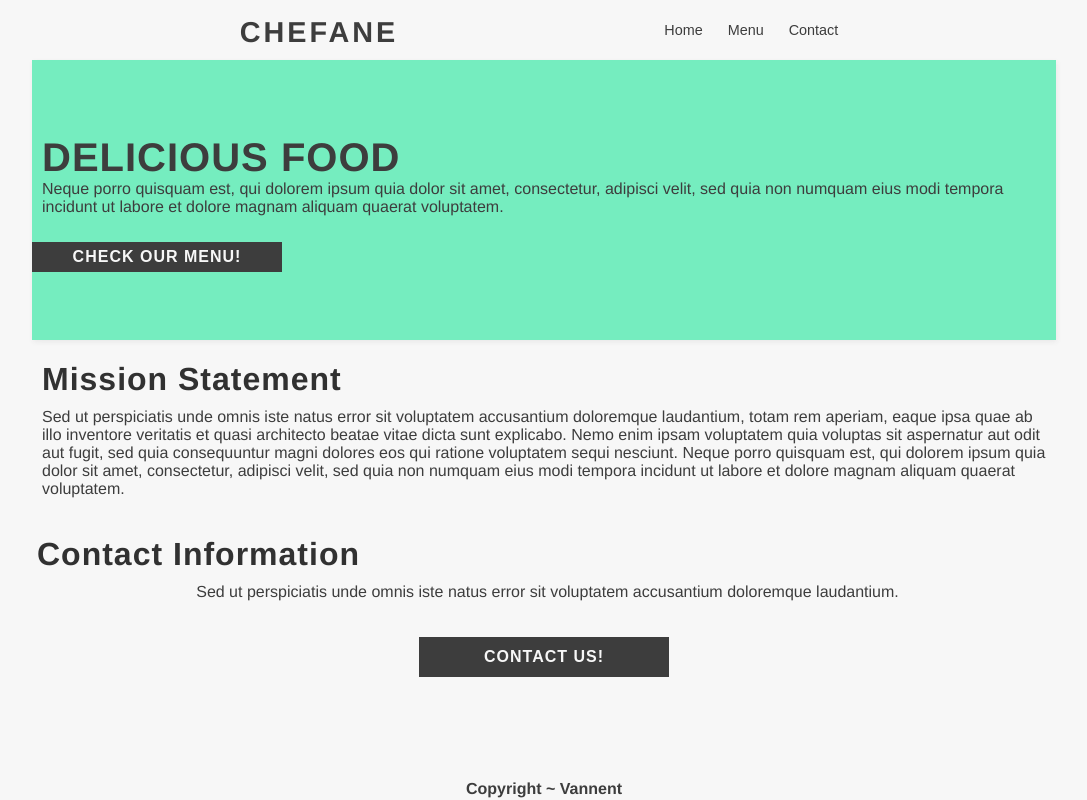
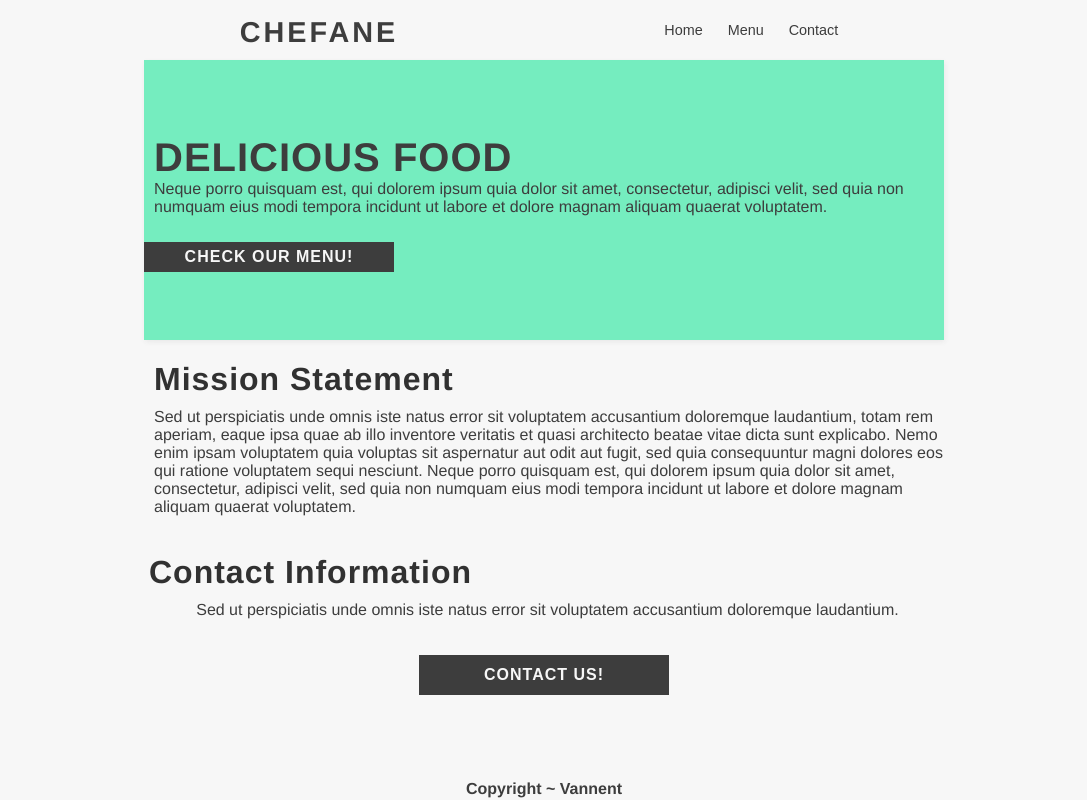
Before and after one commit to Vannent/restaurant-page, a plain HTML site: page index.html in a window 1280 px wide. Shown: the whole page, without its empty margins (96-1183 px from the left). Drawn offline with Linux system fonts and the light colour scheme.

Commit message:
style: fix maxwidth for content

```diff
--- a/style.css
+++ b/style.css
@@ -20,11 +20,12 @@ header {
     height: 5vh;
 }
 
+
+
 #content {
     display: flex;
     flex-direction: column;
     align-items: center;
-
 }
 
 .title {
@@ -66,14 +67,17 @@ header {
 
 main {
     display: flex;
+    justify-content: center;
     height: 90vh;
-    width: 80vw;
+    width: 800px;
+    min-width: 400px;
+    max-width: 80vw;
 }
 
 .banner {
     background-color: #75EDBF;
     height: 35vh;
-    width: 80vw;
+    width: fit-content;
     display: flex;
     flex-direction: column;
     text-align: left;
```
